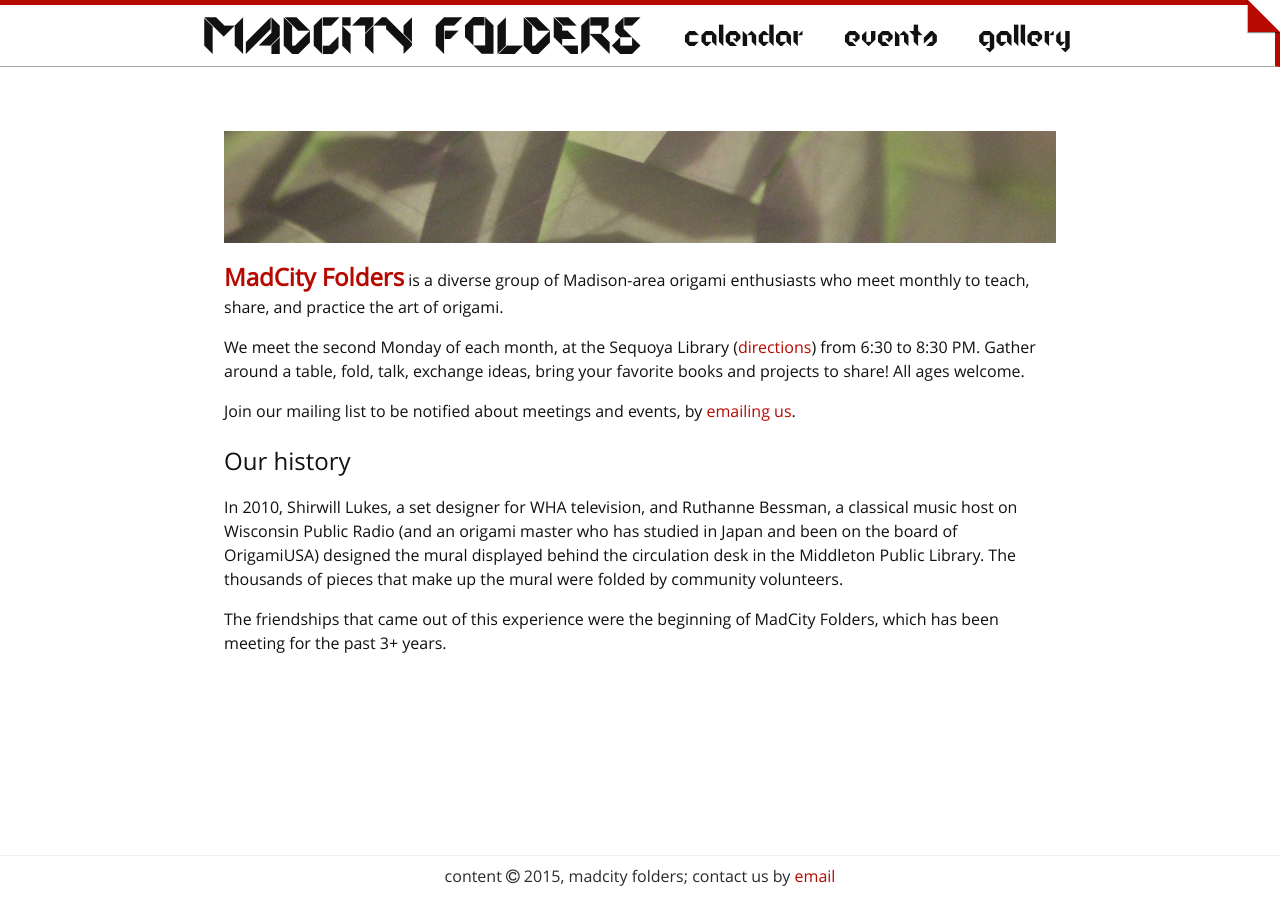
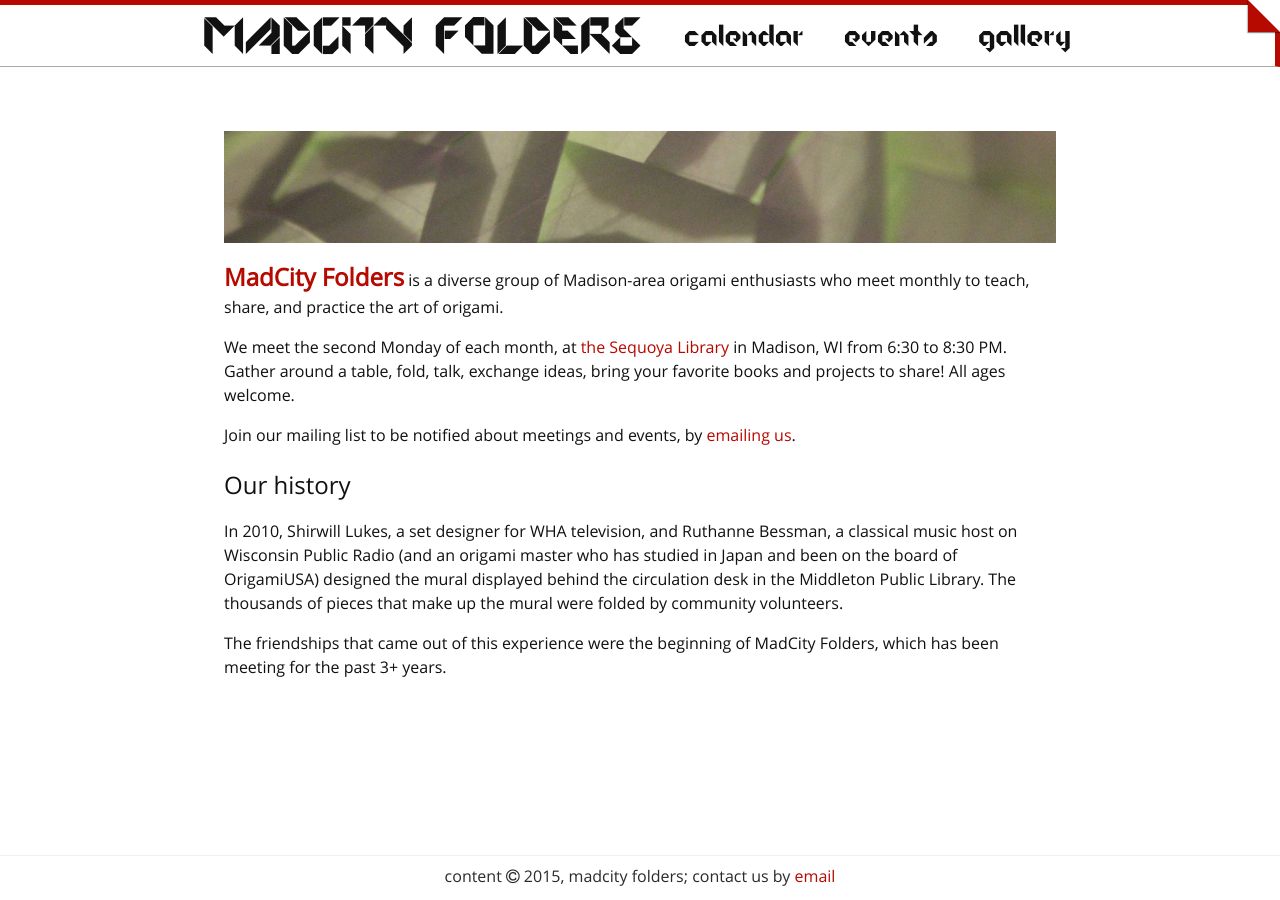
Before and after one commit to MadCityFolders/madcityfolders.github.io, a Jekyll site: the page built from index.md, in a window 1280 px wide. Built offline with Jekyll 4.4.1, drawn with Linux system fonts in a browser that asks for light colours; nearby versions of some CDN libraries; comment, search, counter and statistics services are not loaded.

Commit message:
tweak link

```diff
--- a/index.md
+++ b/index.md
@@ -7,7 +7,7 @@
 
 <span class="name-callout">MadCity Folders</span> is a diverse group of Madison-area origami enthusiasts who meet monthly to teach, share, and practice the art of origami.
 
-We meet the second Monday of each month, at the Sequoya Library ([directions](https://www.google.com/maps/place/Madison+Public+Library:+Sequoya+Branch/@43.0342714,-89.4227239,12.75z)) from 6:30 to 8:30 PM.
+We meet the second Monday of each month, at [the Sequoya Library](https://www.google.com/maps/place/Madison+Public+Library:+Sequoya+Branch/@43.0342714,-89.4227239,12.75z) in Madison, WI from 6:30 to 8:30 PM.
 Gather around a table, fold, talk, exchange ideas, bring your favorite books and projects to share! All ages welcome.
 
 Join our mailing list to be notified about meetings and events, by [emailing us](mailto:madcityfolders@gmail.com).
```
